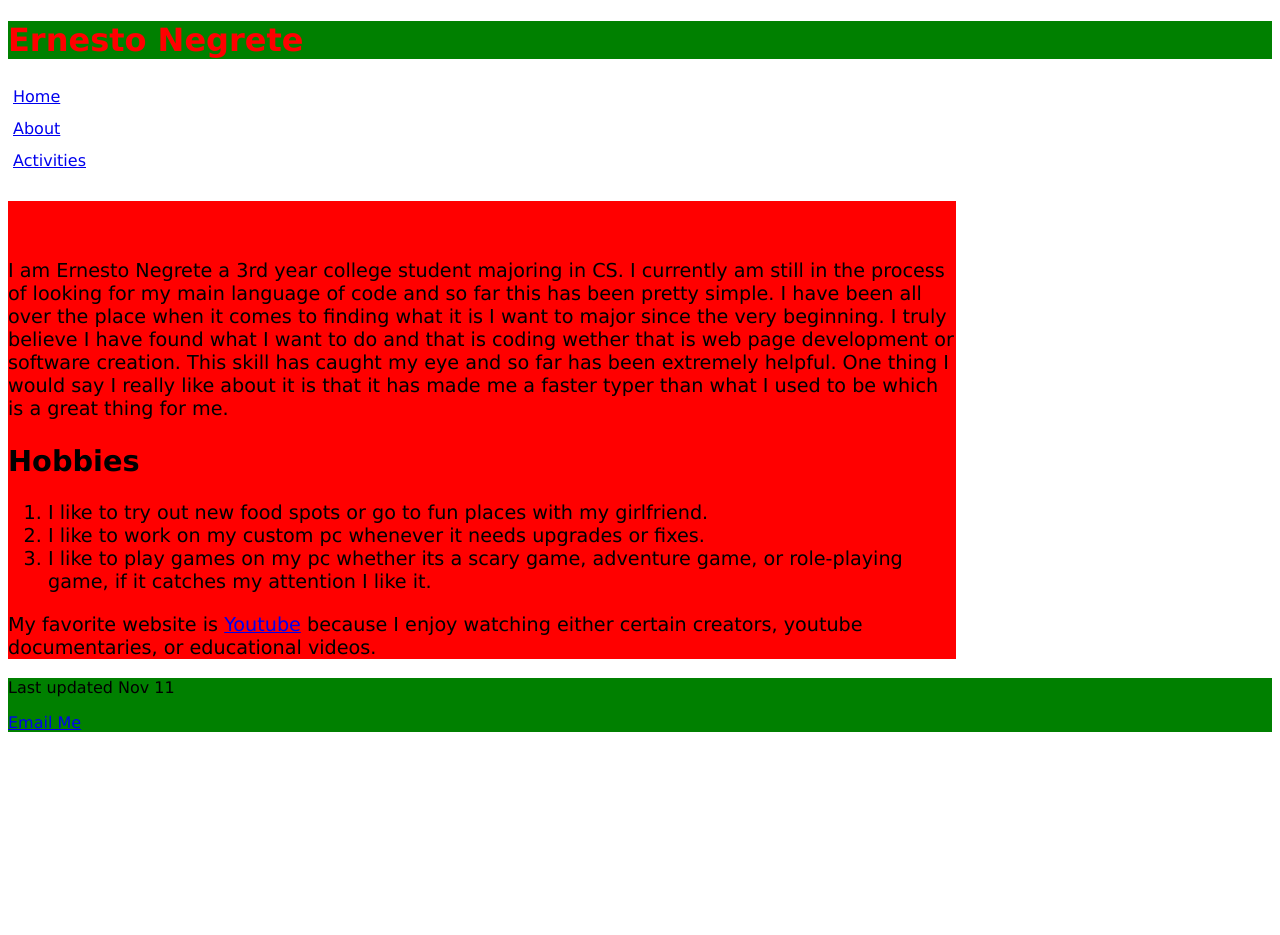
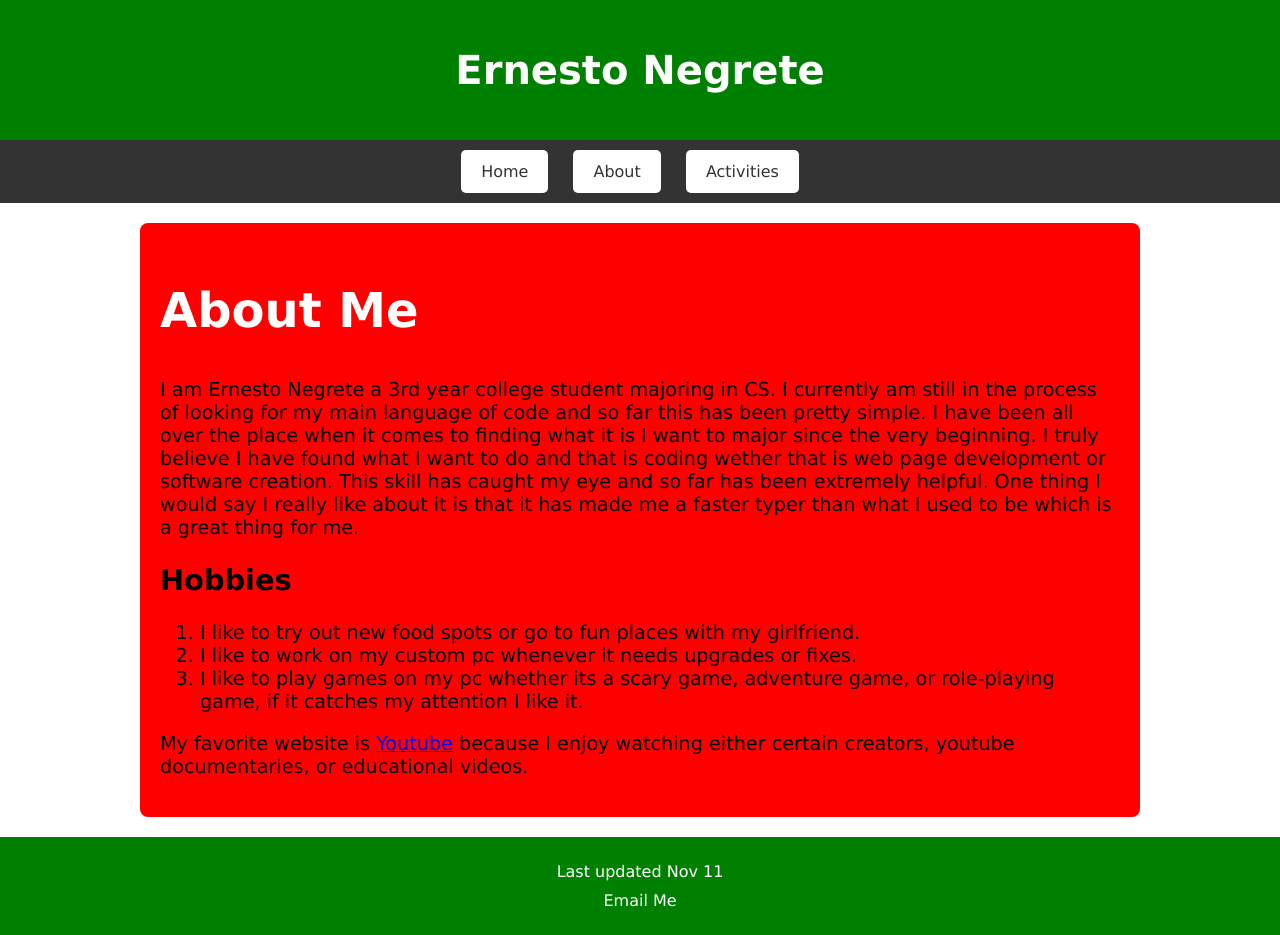
Before and after one commit to Ocretton/html, a plain HTML site: page index.html in a window 1280 px wide. Before the commit the page ends 800 px from the top, so only its background shows below. Drawn offline with Linux system fonts and the light colour scheme.

Commit message:
Update main.css

```diff
--- a/main.css
+++ b/main.css
@@ -1,18 +1,79 @@
-body {background-color:white;
-        font-family: Segoe, Verdana, sans-serif;}
-header {background-color:green;
-        }
+
+body {
+  background-color: white;
+  font-family: Segoe, Verdana, sans-serif;
+  margin: 0;
+  padding: 0;
+}
 
 
-h1{color:red;}
-nav > ul {line-height:2em;
-        list-style-type: none;
-        padding-left:5px;}
-
-section {background-color: red;
-        width: 75%;
-        font-size: 1.2em;}
+header {
+  background-color: green;
+  padding: 20px;
+  text-align: center;
+}
 
 
+h1 {
+  color: white;
+  font-size: 2.5em;
+}
 
-footer {background-color:green;}
+
+nav > ul {
+  list-style-type: none;
+  margin: 0;
+  padding: 10px 0;
+  text-align: center;
+  background-color: #333;
+}
+
+nav > ul li {
+  display: inline-block;
+  margin-right: 20px;
+}
+
+nav > ul li a {
+  display: block;
+  padding: 12px 20px;
+  background-color: white;
+  text-decoration: none;
+  color: #333;
+  border-radius: 5px;
+}
+
+nav > ul li a:hover {
+  background-color: #ddd;
+}
+
+
+section {
+  background-color: red;
+  width: 75%;
+  font-size: 1.2em;
+  margin: 20px auto;
+  padding: 20px;
+  border-radius: 8px;
+}
+
+
+footer {
+  background-color: green;
+  color: white;
+  text-align: center;
+  padding: 15px;
+}
+
+
+footer p {
+  margin: 10px 0;
+}
+
+footer a {
+  color: white;
+  text-decoration: none;
+}
+
+footer a:hover {
+  text-decoration: underline;
+}
```
